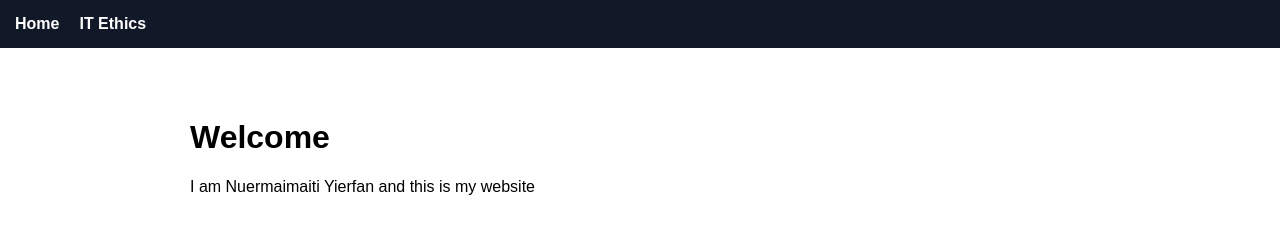
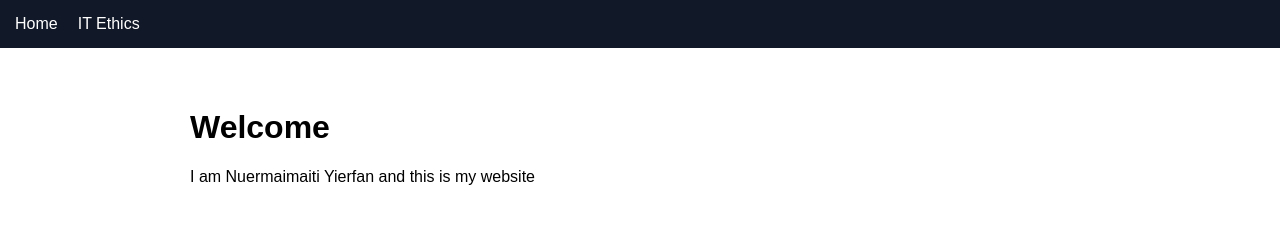
Before and after one commit to Yierfan0207/nyierfan.github.io, a plain HTML site: page index.html in a window 1280 px wide. Drawn offline with Linux system fonts and the light colour scheme.

Commit message:
Update style.css

```diff
--- a/style.css
+++ b/style.css
@@ -1,13 +1,14 @@
 body {
-  font-family: Arial, sans-serif;
+  font-family: Arial;
   margin: 0;
-  background-color: white;
+  background: white;
 }
 
+/* top menu */
 .navbar {
+  display: flex;
   list-style: none;
-  display: flex;
-  background-color: #111827;
+  background: #111827;
   padding: 15px;
   margin: 0;
 }
@@ -19,18 +20,16 @@ body {
 .navbar a {
   color: white;
   text-decoration: none;
-  font-weight: bold;
 }
 
 .navbar a:hover {
   color: #38bdf8;
 }
 
+/* page content box */
 .container {
-  padding: 30px;
+  padding: 20px;
   max-width: 900px;
-  margin: auto;
+  margin: 20px auto;
   background: white;
-  margin-top: 20px;
-  border-radius: 10px;
 }
```
